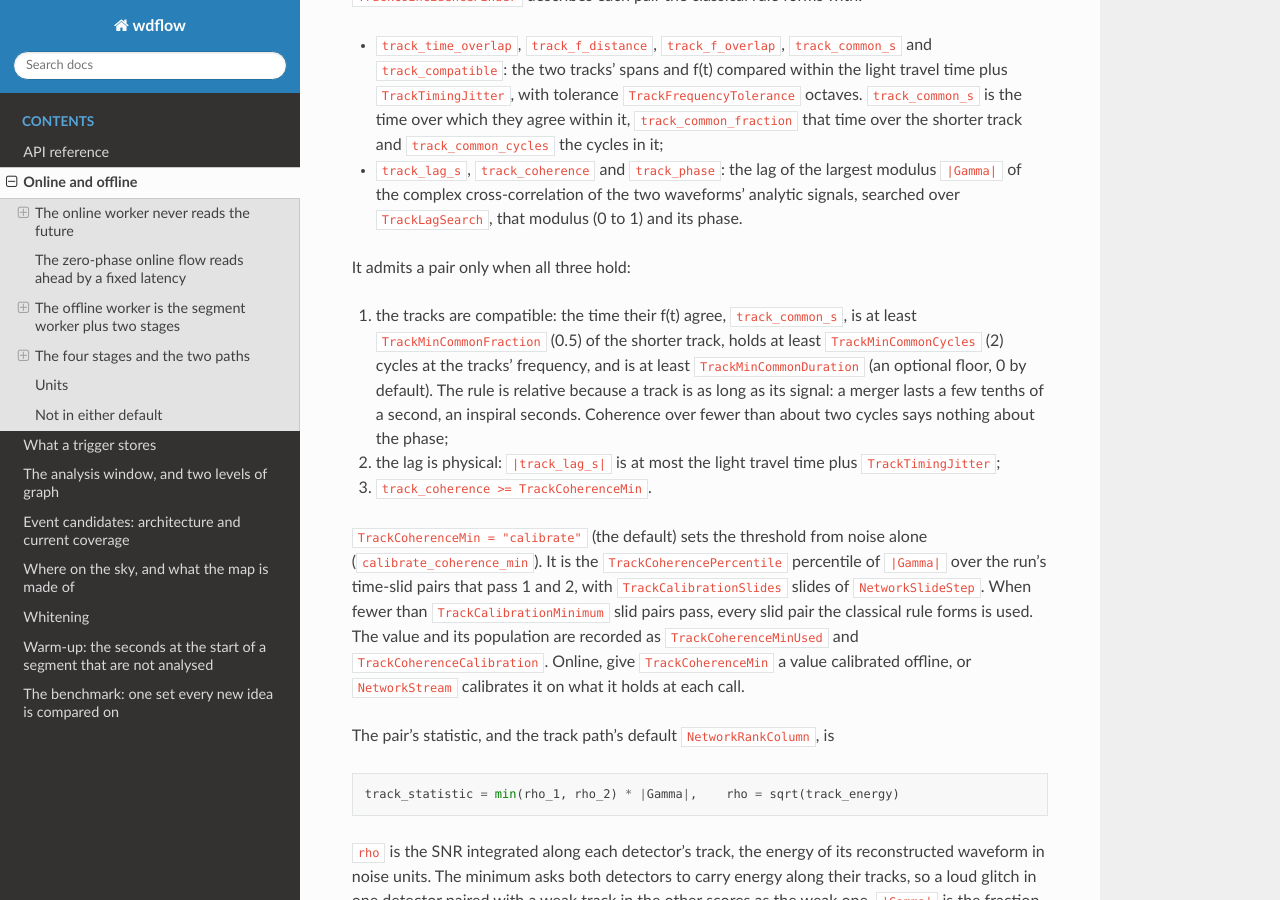
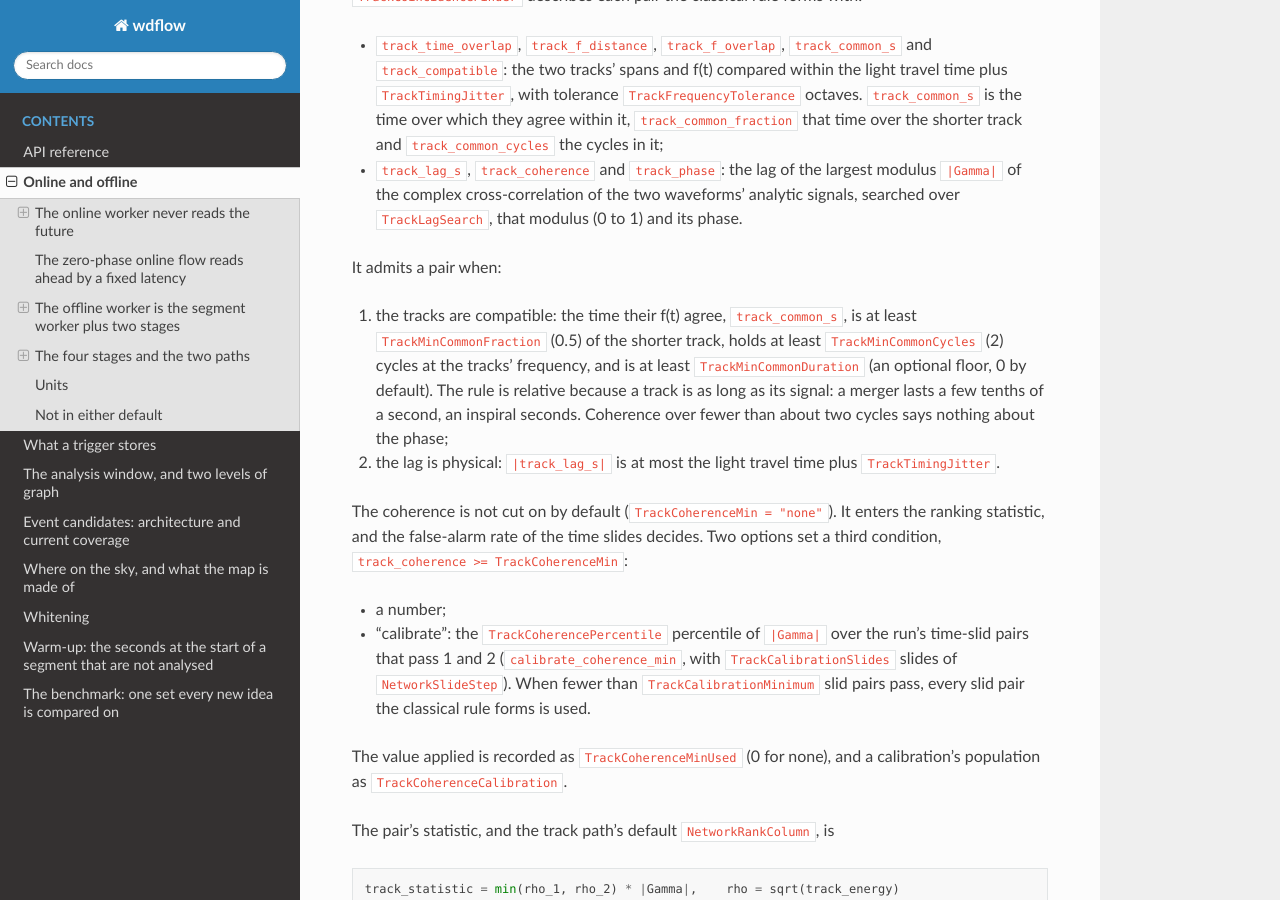
Before and after one commit to elenacuoco/wdflow, a Sphinx documentation site: the page built from docs/design/online-offline.md, in a window 1280 px wide and 900 px high, scrolled down 6200 px. Built offline with Sphinx 7.4.7 and the Read the Docs theme 3.1.0, drawn with Linux system fonts in a browser that asks for light colours; pages that are not in the unit, such as notebooks, are missing from menus; some of the changed text lies outside the part shown.

Commit message:
Make no coherence cut on the track path by default: TrackCoherenceMin "none", the coherence ranks the pair through track_statistic and the time-slide FAR decides; a number or "calibrate" (TrackCoherencePercentile of slid noise) remain options; admission is the relative common span and the physical lag

```diff
--- a/docs/design/online-offline.md
+++ b/docs/design/online-offline.md
@@ -293,7 +293,7 @@ write `TrackEvents` (CSV) and `TrackWaveforms` (npz), read back with
   analytic signals, searched over `TrackLagSearch`, that modulus (0 to 1) and
   its phase.
 
-It admits a pair only when all three hold:
+It admits a pair when:
 
 1. the tracks are compatible: the time their f(t) agree, `track_common_s`, is
    at least `TrackMinCommonFraction` (0.5) of the shorter track, holds at least
@@ -303,18 +303,22 @@ It admits a pair only when all three hold:
    tenths of a second, an inspiral seconds. Coherence over fewer than about two
    cycles says nothing about the phase;
 2. the lag is physical: `|track_lag_s|` is at most the light travel time plus
-   `TrackTimingJitter`;
-3. `track_coherence >= TrackCoherenceMin`.
+   `TrackTimingJitter`.
 
-`TrackCoherenceMin = "calibrate"` (the default) sets the threshold from noise
-alone (`calibrate_coherence_min`). It is the `TrackCoherencePercentile`
-percentile of `|Gamma|` over the run's time-slid pairs that pass 1 and 2, with
-`TrackCalibrationSlides` slides of `NetworkSlideStep`. When fewer than
-`TrackCalibrationMinimum` slid pairs pass, every slid pair the classical rule
-forms is used. The value and its population are recorded as
-`TrackCoherenceMinUsed` and `TrackCoherenceCalibration`. Online, give
-`TrackCoherenceMin` a value calibrated offline, or `NetworkStream` calibrates
-it on what it holds at each call.
+The coherence is not cut on by default (`TrackCoherenceMin = "none"`). It
+enters the ranking statistic, and the false-alarm rate of the time slides
+decides. Two options set a third condition, `track_coherence >=
+TrackCoherenceMin`:
+
+- a number;
+- "calibrate": the `TrackCoherencePercentile` percentile of `|Gamma|` over the
+  run's time-slid pairs that pass 1 and 2 (`calibrate_coherence_min`, with
+  `TrackCalibrationSlides` slides of `NetworkSlideStep`). When fewer than
+  `TrackCalibrationMinimum` slid pairs pass, every slid pair the classical
+  rule forms is used.
+
+The value applied is recorded as `TrackCoherenceMinUsed` (0 for none), and a
+calibration's population as `TrackCoherenceCalibration`.
 
 The pair's statistic, and the track path's default `NetworkRankColumn`, is
 
@@ -375,8 +379,8 @@ waveform, so `TimeSlideFAR` runs on it.
 | `TrackMinCommonCycles` | 2 | admission 1: least cycles over that time |
 | `TrackMinCommonDuration` | 0 s | admission 1: optional absolute floor on that time |
 | `TrackLagSearch` | 0.1 s | half-width of the coherence's lag search |
-| `TrackCoherenceMin` | "calibrate" | admission 3: least `\|Gamma\|` |
-| `TrackCoherencePercentile` | 99 | noise percentile of the calibration |
+| `TrackCoherenceMin` | "none" | optional coherence cut: "none", a number, or "calibrate" |
+| `TrackCoherencePercentile` | 99 | noise percentile of "calibrate" |
 | `TrackCalibrationSlides` | 100 | slides of the calibration |
 | `TrackCalibrationMinimum` | 20 | slid pairs passing 1 and 2 needed |
 | `TrackLambda` | 3.7 per octave | penalty beyond the allowance |
```
Also changed, not shown: CHANGELOG.md (+6 -5 lines), 9 other files.
